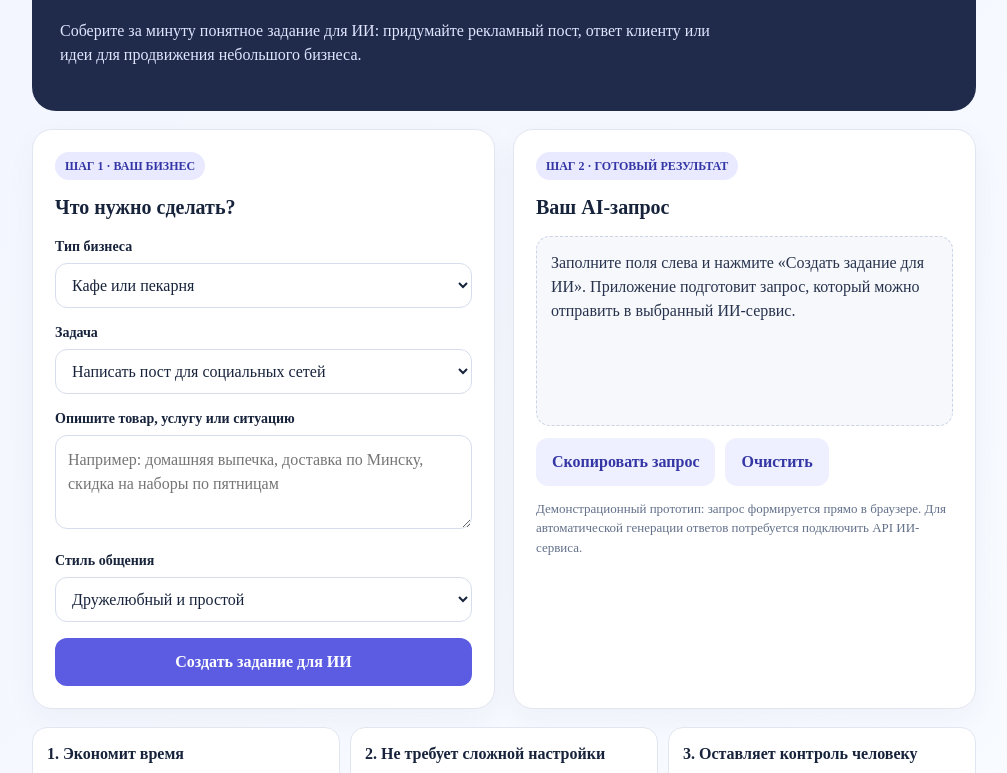
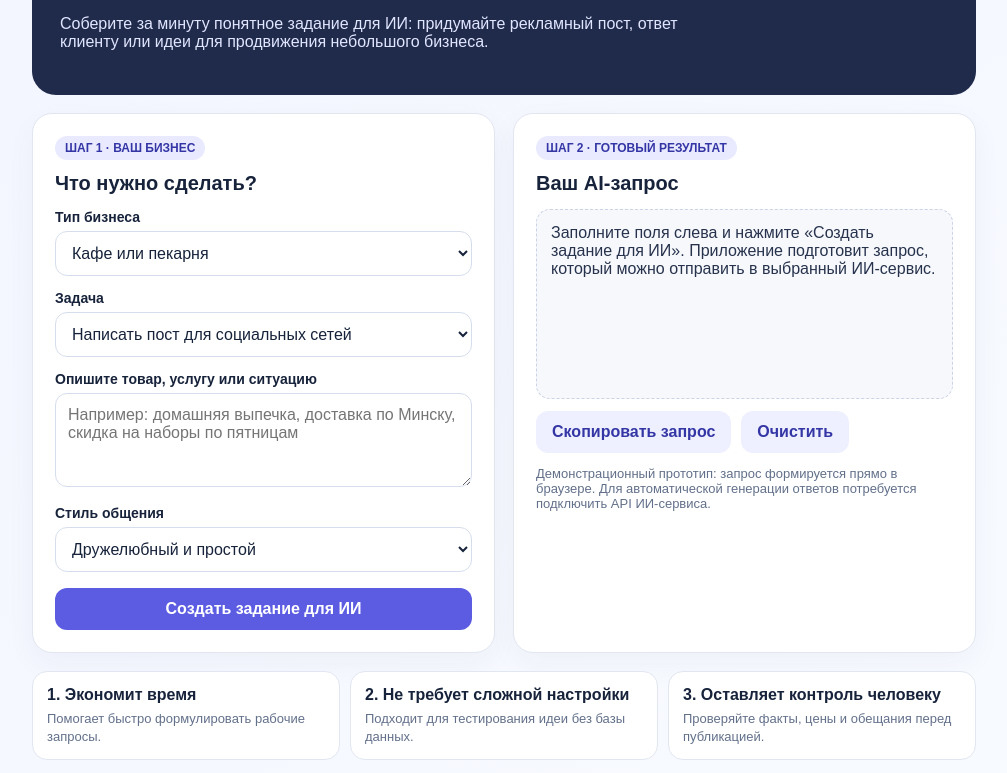
Before and after one commit to compannyyy/business-ai, a plain HTML site: page index.html in a window 1280 px wide. Shown: the part 179-952 px from the top of the page, without its empty margins (136-1143 px from the left). Drawn offline with Linux system fonts and the light colour scheme.

Commit message:
Update index.html

```diff
--- a/index.html
+++ b/index.html
@@ -18,7 +18,8 @@
 body {
   margin: 0;
   background: linear-gradient(135deg, #f3f5ff, #f8fbff);
-  font: 16px/1.5 Monserat;
+  font-family: 'Montserrat', sans-serif;
+  font: 16px/1.5;
   color: var(--ink);
 }
 main { max-width: 980px; margin: 36px auto; padding: 0 18px; }
```
